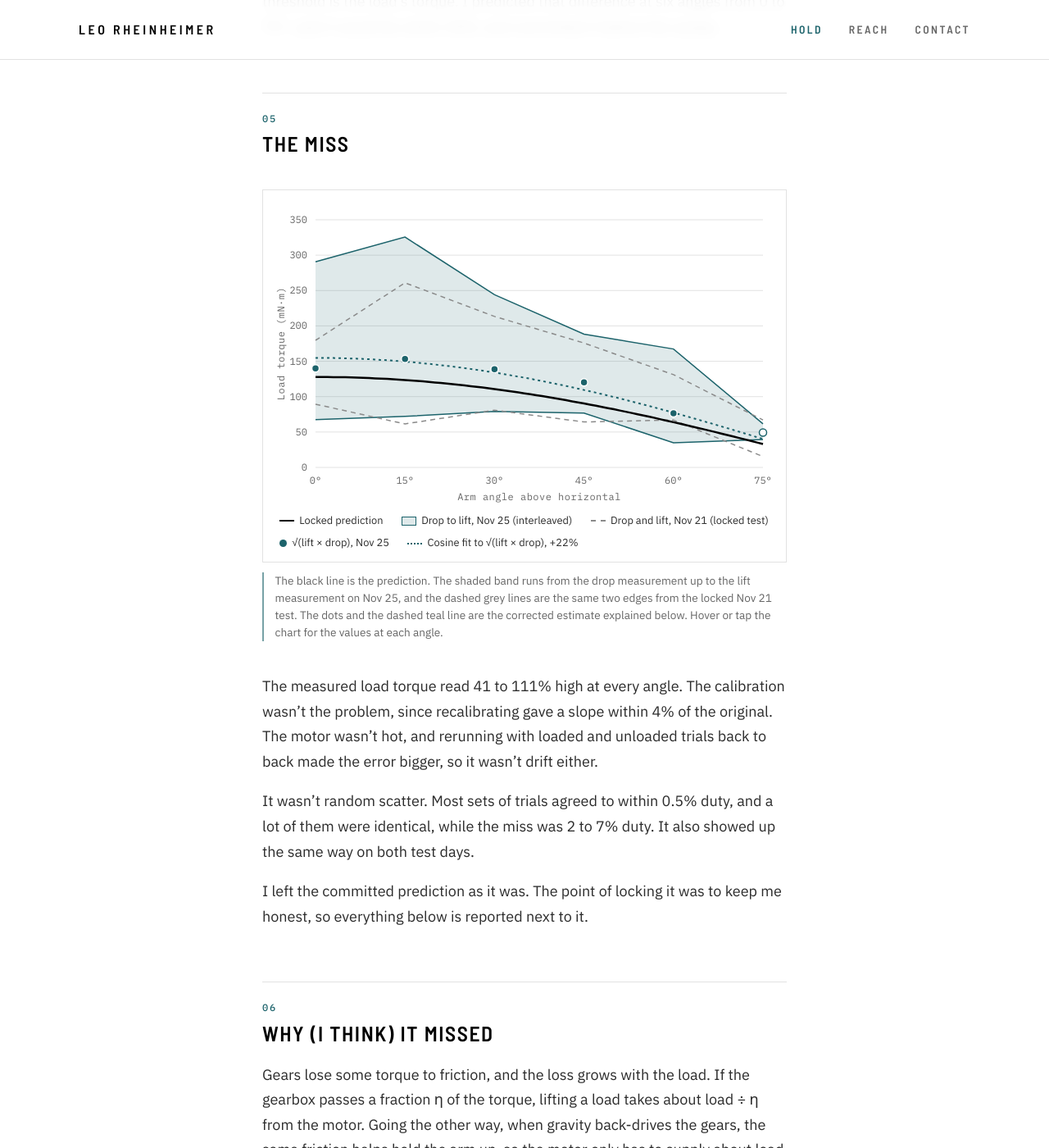
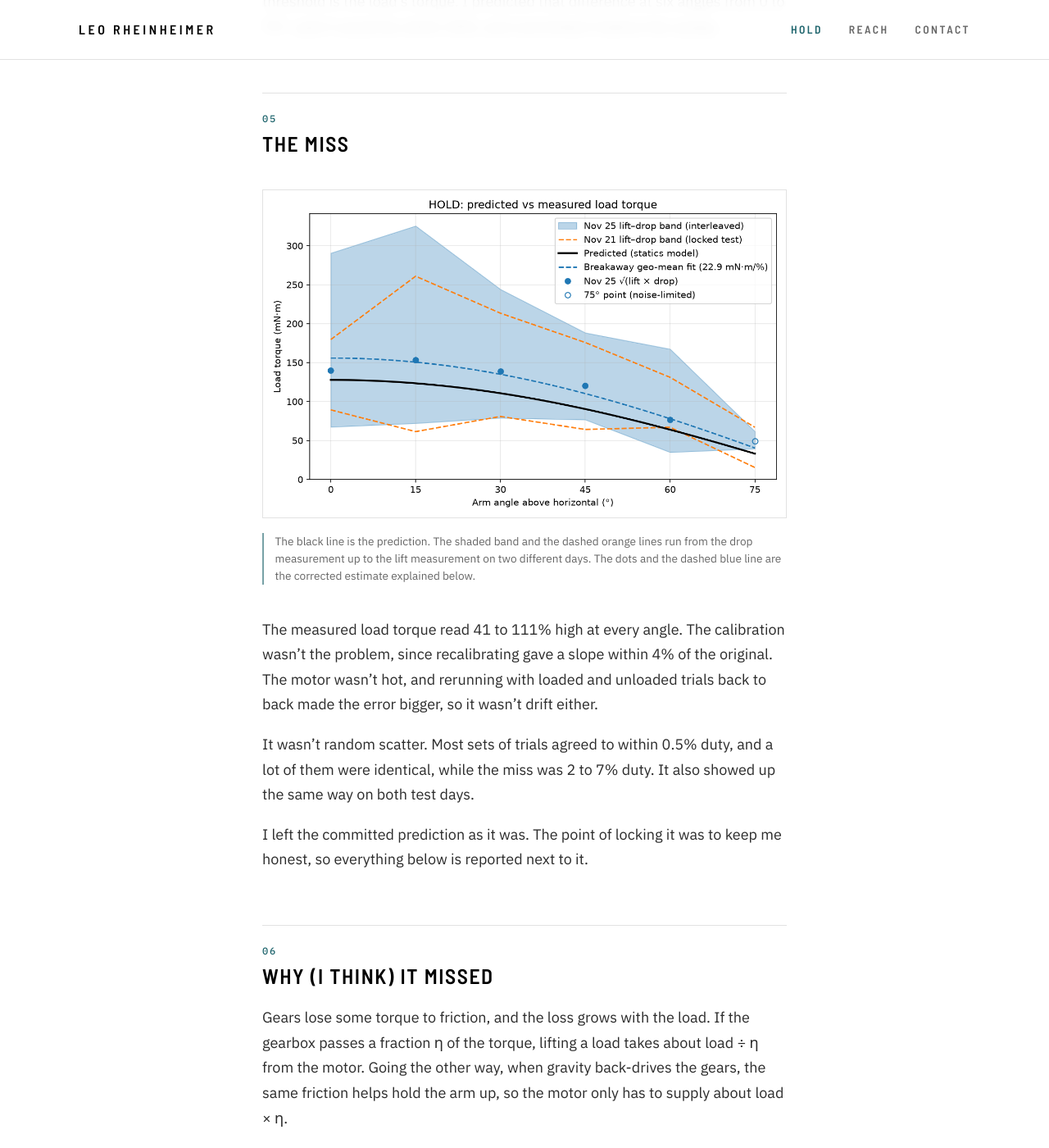
Before and after one commit to leosrheinheimer/leosrheinheimer.github.io, a Jekyll site: the page built from hold/index.md, in a window 1280 px wide and 1400 px high, scrolled down 6615 px. Shown: the whole window at 82% size. Built offline with Jekyll 4.4.1, drawn with Linux system fonts in a browser that asks for light colours; some of the changed text lies outside the part shown.

Commit message:
Remove interactive chart (back to the static plot); project numbers REACH 01, HOLD 02
Co-Authored-By: Claude Opus 5.5 <noreply@anthropic.com>
Claude-Session: https://claude.ai/code/session_01BoJwAsktQc3tHYwBV5fSJd

```diff
--- a/_data/projects.yml
+++ b/_data/projects.yml
@@ -1,5 +1,6 @@
 # Projects on the landing page, newest first.
 - title: HOLD
+  number: "02"
   url: /hold/
   image: /hold/hero.jpg
   position: 50% 45%
@@ -11,6 +12,7 @@
     traced the miss to gearbox losses at breakaway.
 
 - title: REACH
+  number: "01"
   url: /reach/
   image: /reach/build-bench.jpg
   position: 35% 38%
--- a/_layouts/home.html
+++ b/_layouts/home.html
@@ -19,7 +19,7 @@ layout: default
       <img src="{{ project.image | relative_url }}" alt="" loading="lazy" style="object-position: {{ project.position }};">
     </div>
     <div class="project__body">
-      <p class="project__meta">{{ project.year }}</p>
+      <p class="project__meta">{{ project.number }} / {{ project.year }}</p>
       <h2 class="project__title">{{ project.title }}</h2>
       <p class="project__summary">{{ project.summary }}</p>
       <p class="project__tags">{{ project.tags }}</p>
--- a/_layouts/page.html
+++ b/_layouts/page.html
@@ -4,7 +4,7 @@ layout: default
 <header class="page-head">
   <div class="page-head__contours" aria-hidden="true"></div>
   <div class="wrap page-head__inner">
-    <p class="label">{% for project in site.data.projects %}{% if project.url == page.url %}{{ project.year }} · {{ project.tags }}{% endif %}{% endfor %}</p>
+    <p class="label">{% for project in site.data.projects %}{% if project.url == page.url %}{{ project.number }} / {{ project.year }} · {{ project.tags }}{% endif %}{% endfor %}</p>
     <h1 class="page-head__title">{{ page.title }}</h1>
     {% if page.subtitle %}<p class="page-head__subtitle">{{ page.subtitle }}</p>{% endif %}
   </div>
--- a/assets/main.scss
+++ b/assets/main.scss
@@ -637,104 +637,3 @@ img { max-width: 100%; height: auto; }
   opacity: 1;
   transform: none;
 }
-
-// ---- Interactive chart ----------------------------------------------------
-
-.post-content .chart {
-  position: relative;
-  margin: 2.5rem 0 0.75rem;
-  padding: 1rem 0.75rem 0.5rem;
-  border: 1px solid $line;
-
-  svg { display: block; max-width: 100%; height: auto; touch-action: pan-y; }
-}
-
-.chart__grid {
-  line { stroke: $line; stroke-width: 1; }
-  text { font-family: $mono; font-size: 12px; fill: $muted; }
-  .chart__axis { font-size: 12px; letter-spacing: 0.04em; }
-}
-
-.chart__band  { fill: rgba($accent, 0.14); }
-.chart__edge  { fill: none; stroke: $accent; stroke-width: 1.5; }
-.chart__old   { fill: none; stroke: #8a8a8a; stroke-width: 1.5; stroke-dasharray: 6 5; }
-.chart__fit   { fill: none; stroke: $accent; stroke-width: 2; stroke-dasharray: 3 4; }
-.chart__pred  { fill: none; stroke: #000; stroke-width: 2.5; }
-.chart__dot   { fill: $accent; stroke: #fff; stroke-width: 1.5; }
-.chart__dot--weak { fill: #fff; stroke: $accent; }
-.chart__cursor { stroke: #000; stroke-width: 1; stroke-dasharray: 2 3; }
-
-.chart__tip {
-  position: absolute;
-  top: 0.75rem;
-  min-width: 14rem;
-  padding: 0.75rem 0.9rem;
-  background: rgba(255, 255, 255, 0.96);
-  border: 1px solid $line;
-  box-shadow: 0 6px 20px rgba(0, 0, 0, 0.08);
-  font-size: 0.8rem;
-  line-height: 1.45;
-  pointer-events: none;
-  opacity: 0;
-  transition: opacity 0.15s;
-
-  &.is-on { opacity: 1; }
-
-  @media (max-width: 760px) {
-    position: static;
-    min-width: 0;
-    margin: 0.5rem 0.25rem 0.25rem;
-    box-shadow: none;
-    display: none;
-
-    &.is-on { display: block; }
-  }
-
-  strong {
-    display: block;
-    font-family: $mono;
-    font-weight: 500;
-    letter-spacing: 0.08em;
-    color: #000;
-    margin-bottom: 0.4rem;
-
-    span { color: $muted; font-weight: 400; }
-  }
-
-  dl {
-    display: grid;
-    grid-template-columns: 1fr auto;
-    gap: 0.15rem 1rem;
-    margin: 0;
-  }
-
-  dt { color: $text; }
-  dd { margin: 0; font-family: $mono; text-align: right; color: #000; }
-}
-
-.chart__legend {
-  list-style: none;
-  display: flex;
-  flex-wrap: wrap;
-  gap: 0.35rem 1.4rem;
-  padding: 0.5rem 0.5rem 0.25rem;
-  margin: 0;
-  font-size: 0.8rem;
-  color: $text;
-
-  li { margin: 0; }
-}
-
-.k {
-  display: inline-block;
-  width: 1.4em;
-  height: 0;
-  margin-right: 0.5em;
-  vertical-align: middle;
-  border-top: 2.5px solid #000;
-}
-
-.k--band { height: 0.8em; border: 1.5px solid $accent; background: rgba($accent, 0.14); }
-.k--old  { border-top: 2px dashed #8a8a8a; }
-.k--fit  { border-top: 2px dotted $accent; }
-.k--dot  { width: 0.7em; height: 0.7em; border: 0; border-radius: 50%; background: $accent; }
--- a/assets/site.js
+++ b/assets/site.js
@@ -1,5 +1,5 @@
-// Site behaviour: contour lines that draw themselves, scroll reveals, the home
-// header turning solid on scroll, and the interactive load-torque chart on HOLD.
+// Site behaviour: contour lines that draw themselves, scroll reveals, and the home
+// header turning solid on scroll.
 // Everything here is progressive: without JavaScript the page still works, and
 // with "reduce motion" switched on nothing animates.
 
@@ -62,7 +62,7 @@
   // ---- Scroll reveals --------------------------------------------------------
   function reveals() {
     if (reduceMotion || !('IntersectionObserver' in window)) return;
-    var targets = document.querySelectorAll('.project, .about, .post-content > h2, .post-content > .model, .post-content > .chart');
+    var targets = document.querySelectorAll('.project, .about, .post-content > h2, .post-content > .model');
     var io = new IntersectionObserver(function (entries) {
       entries.forEach(function (e) {
         if (e.isIntersecting) { e.target.classList.add('is-visible'); io.unobserve(e.target); }
@@ -85,136 +85,8 @@
     onScroll();
   }
 
-  // ---- Interactive load-torque chart (HOLD) ---------------------------------
-  function torqueChart() {
-    var img = document.querySelector('.post-content img[src$="loadTorque.png"]');
-    if (!img) return;
-
-    var angles = [0, 15, 30, 45, 60, 75];
-    var lift25 = [290.6, 325.5, 244.1, 188.3, 167.4, 61.6];
-    var drop25 = [67.4, 72.1, 79.0, 76.7, 34.9, 39.5];
-    var lift21 = [179.6, 260.9, 213.4, 175.8, 131.1, 67.0];
-    var drop21 = [89.3, 61.4, 80.9, 64.2, 67.0, 15.3];
-    var geo25 = [140.0, 153.2, 138.9, 120.2, 76.4, 49.3];
-    var PRED = 127.8, FIT = 154.8;  // mN·m at horizontal: locked prediction, cos fit to √(lift × drop)
-    var cos = function (deg) { return Math.cos(deg * Math.PI / 180); };
-
-    var W, H, m = { t: 20, r: 16, b: 46, l: 52 };
-    var X = function (a) { return m.l + (a / 75) * (W - m.l - m.r); };
-    var Y = function (v) { return H - m.b - (v / 350) * (H - m.t - m.b); };
-    var NS = 'http://www.w3.org/2000/svg';
-    var el = function (tag, attrs, parent) {
-      var n = document.createElementNS(NS, tag);
-      for (var k in attrs) n.setAttribute(k, attrs[k]);
-      if (parent) parent.appendChild(n);
-      return n;
-    };
-    var line = function (xs, ys) {
-      return xs.map(function (x, i) { return (i ? 'L' : 'M') + X(x).toFixed(1) + ' ' + Y(ys[i]).toFixed(1); }).join('');
-    };
-    var smooth = function (k) {
-      var xs = [], ys = [];
-      for (var a = 0; a <= 75; a += 1) { xs.push(a); ys.push(k * cos(a)); }
-      return line(xs, ys);
-    };
-
-    var wrap = document.createElement('figure');
-    wrap.className = 'chart';
-    var p = img.closest('p');
-    p.parentNode.replaceChild(wrap, p);
-    var tip = document.createElement('div');
-    tip.className = 'chart__tip';
-
-    function render() {
-    wrap.innerHTML = '';
-    W = Math.round(wrap.clientWidth - 24);
-    H = Math.round(W < 520 ? W * 0.9 : W * 0.6);
-    var svg = el('svg', { viewBox: '0 0 ' + W + ' ' + H, width: W, height: H, role: 'img',
-      'aria-label': 'Load torque against arm angle: the prediction runs through the band between the drop and lift measurements on both test days.' });
-    wrap.appendChild(svg);
-
-    // Grid and axes
-    var grid = el('g', { class: 'chart__grid' }, svg);
-    for (var v = 0; v <= 350; v += 50) {
-      el('line', { x1: m.l, x2: W - m.r, y1: Y(v), y2: Y(v) }, grid);
-      el('text', { x: m.l - 10, y: Y(v) + 4, 'text-anchor': 'end' }, grid).textContent = v;
-    }
-    angles.forEach(function (a) {
-      el('text', { x: X(a), y: H - m.b + 20, 'text-anchor': 'middle' }, grid).textContent = a + '°';
-    });
-    el('text', { x: (m.l + W - m.r) / 2, y: H - 6, 'text-anchor': 'middle', class: 'chart__axis' }, grid).textContent = 'Arm angle above horizontal';
-    el('text', { x: 14, y: (m.t + H - m.b) / 2, 'text-anchor': 'middle', class: 'chart__axis',
-      transform: 'rotate(-90 14 ' + (m.t + H - m.b) / 2 + ')' }, grid).textContent = 'Load torque (mN·m)';
-
-    // Data
-    var band = line(angles, lift25) + line(angles.slice().reverse(), drop25.slice().reverse()).replace('M', 'L') + 'Z';
-    el('path', { d: band, class: 'chart__band' }, svg);
-    el('path', { d: line(angles, lift25), class: 'chart__edge' }, svg);
-    el('path', { d: line(angles, drop25), class: 'chart__edge' }, svg);
-    el('path', { d: line(angles, lift21), class: 'chart__old' }, svg);
-    el('path', { d: line(angles, drop21), class: 'chart__old' }, svg);
-    el('path', { d: smooth(FIT), class: 'chart__fit' }, svg);
-    el('path', { d: smooth(PRED), class: 'chart__pred' }, svg);
-    angles.forEach(function (a, i) {
-      el('circle', { cx: X(a), cy: Y(geo25[i]), r: 4.5, class: 'chart__dot' + (a === 75 ? ' chart__dot--weak' : '') }, svg);
-    });
-
-    // Hover readout
-    var cursor = el('line', { class: 'chart__cursor', y1: m.t, y2: H - m.b, x1: -10, x2: -10 }, svg);
-    wrap.appendChild(tip);
-    var hit = el('rect', { x: m.l, y: m.t, width: W - m.l - m.r, height: H - m.t - m.b, fill: 'transparent' }, svg);
-    var fmt = function (n) { return n.toFixed(1); };
-    var show = function (evt) {
-      var box = svg.getBoundingClientRect();
-      var px = (evt.clientX - box.left) * (W / box.width);
-      var i = Math.round(((px - m.l) / (W - m.l - m.r)) * 5);
-      i = Math.max(0, Math.min(5, i));
-      var a = angles[i];
-      cursor.setAttribute('x1', X(a)); cursor.setAttribute('x2', X(a));
-      tip.innerHTML =
-        '<strong>' + a + '°' + (a === 75 ? ' <span>(noise-limited)</span>' : '') + '</strong>' +
-        '<dl>' +
-        '<dt><i class="k k--pred"></i>Predicted</dt><dd>' + fmt(PRED * cos(a)) + '</dd>' +
-        '<dt><i class="k k--band"></i>Lift, Nov 25</dt><dd>' + fmt(lift25[i]) + '</dd>' +
-        '<dt><i class="k k--band"></i>Drop, Nov 25</dt><dd>' + fmt(drop25[i]) + '</dd>' +
-        '<dt><i class="k k--dot"></i>√(lift × drop)</dt><dd>' + fmt(geo25[i]) + '</dd>' +
-        '<dt><i class="k k--old"></i>Lift / drop, Nov 21</dt><dd>' + fmt(lift21[i]) + ' / ' + fmt(drop21[i]) + '</dd>' +
-        '</dl>';
-      tip.classList.add('is-on');
-      if (window.matchMedia('(max-width: 760px)').matches) return;
-      var left = (X(a) / W) * box.width;
-      var tw = tip.offsetWidth;
-      tip.style.left = Math.min(Math.max(left - tw / 2, 0), box.width - tw) + 'px';
-    };
-    hit.addEventListener('pointermove', show);
-    hit.addEventListener('pointerdown', show);
-    hit.addEventListener('pointerleave', function () {
-      tip.classList.remove('is-on');
-      cursor.setAttribute('x1', -10); cursor.setAttribute('x2', -10);
-    });
-
-    // Legend
-    var legend = document.createElement('ul');
-    legend.className = 'chart__legend';
-    legend.innerHTML =
-      '<li><i class="k k--pred"></i>Locked prediction</li>' +
-      '<li><i class="k k--band"></i>Drop to lift, Nov 25 (interleaved)</li>' +
-      '<li><i class="k k--old"></i>Drop and lift, Nov 21 (locked test)</li>' +
-      '<li><i class="k k--dot"></i>√(lift × drop), Nov 25</li>' +
-      '<li><i class="k k--fit"></i>Cosine fit to √(lift × drop), +22%</li>';
-    wrap.appendChild(legend);
-    }
-
-    render();
-    var lastW = wrap.clientWidth, t;
-    window.addEventListener('resize', function () {
-      clearTimeout(t);
-      t = setTimeout(function () { if (wrap.clientWidth !== lastW) { lastW = wrap.clientWidth; render(); } }, 150);
-    });
-  }
-
   function ready(fn) {
     if (document.readyState !== 'loading') fn(); else document.addEventListener('DOMContentLoaded', fn);
   }
-  ready(function () { torqueChart(); drawContours(); reveals(); smartHeader(); });
+  ready(function () { drawContours(); reveals(); smartHeader(); });
 })();
--- a/hold/index.md
+++ b/hold/index.md
@@ -129,10 +129,9 @@ committed it before the sweep.
 
 ![Predicted and measured load torque against arm angle](loadTorque.png)
 
-*The black line is the prediction. The shaded band runs from the drop measurement up to the lift
-measurement on Nov 25, and the dashed grey lines are the same two edges from the locked Nov 21 test.
-The dots and the dashed teal line are the corrected estimate explained below. Hover or tap the chart
-for the values at each angle.*
+*The black line is the prediction. The shaded band and the dashed orange lines run from the drop
+measurement up to the lift measurement on two different days. The dots and the dashed blue line are
+the corrected estimate explained below.*
 
 The measured load torque read 41 to 111% high at every angle. The calibration wasn't the problem,
 since recalibrating gave a slope within 4% of the original. The motor wasn't hot, and rerunning
```
